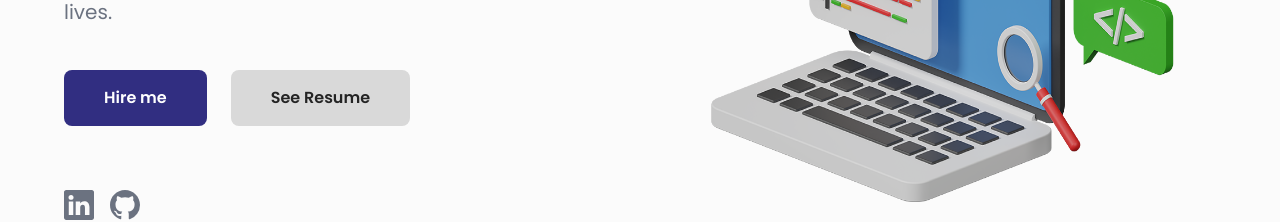
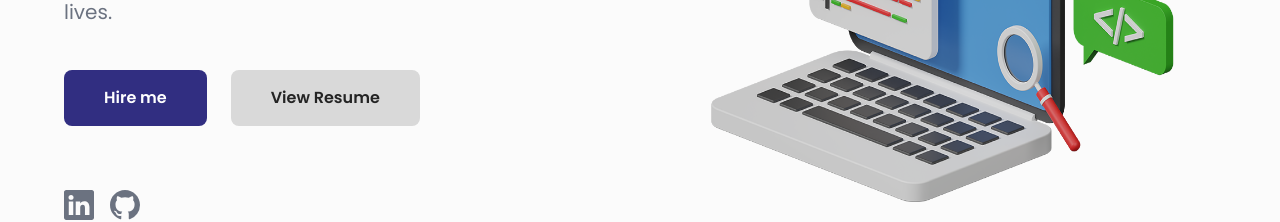
Before and after one commit to phattran2905/portfolio, a React (Vite) app: page / in a window 1280 px wide. Shown: the part 437-659 px from the top of the page. Built offline with nearby package versions, Linux system fonts and the light colour scheme; a web font is replaced by a local one.

Commit message:
Update Header.tsx

```diff
--- a/src/sections/Header.tsx
+++ b/src/sections/Header.tsx
@@ -50,7 +50,7 @@ function Header({}: Props) {
                 href="https://drive.google.com/file/d/1fKhc5LGF8darYfjA-DXgp94O5WOZT38B/view?usp=sharing"
                 className="ml-6 cursor-pointer rounded-[8px] bg-gray px-10 py-4 text-[16px] font-semibold leading-[24px] text-black duration-200 ease-in hover:underline hover:shadow-md hover:shadow-primary"
               >
-                See Resume
+                View Resume
               </a>
             </div>
           </div>
```
